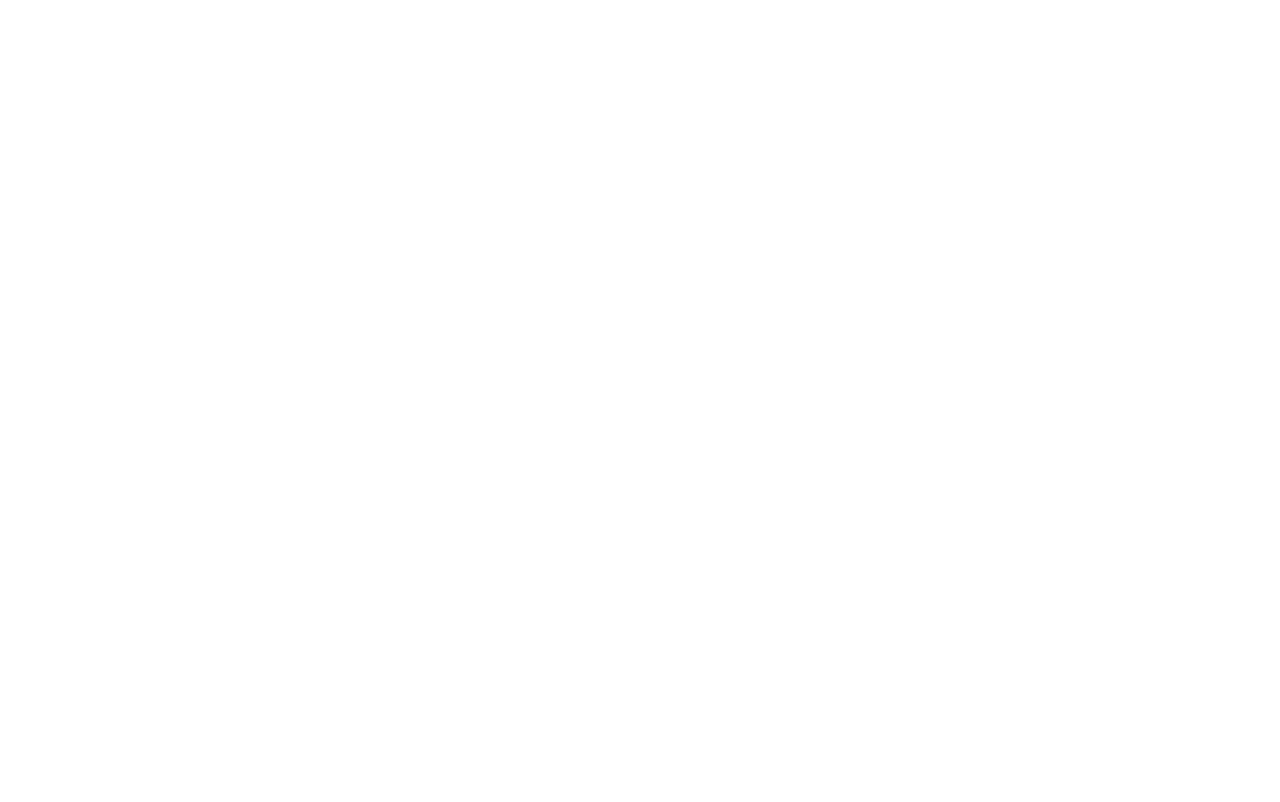
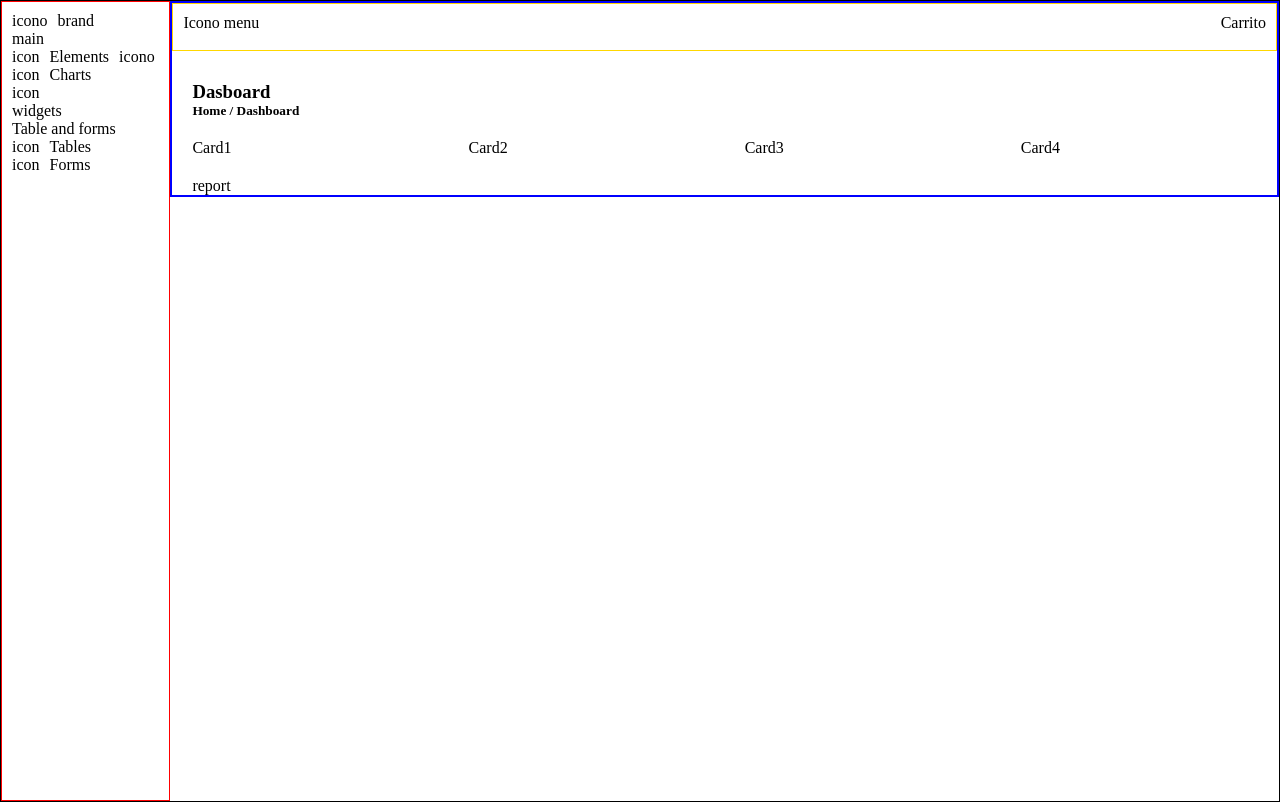
Before and after one commit to SebastianVergaraVelasquez/examenHTMLyCSS, a plain HTML site: page index.html in a window 1280 px wide. Drawn offline with nearby package versions, Linux system fonts and the light colour scheme.

Commit message:
style :construction: Maquetación inicial
Se construyó una maquetación de la página, aunque está aún está
en proceso de mejora.

commit 6e734f360495d67b48b9999cdd11f63150ad0137

```diff
--- a/css/style.css
+++ b/css/style.css
@@ -0,0 +1,59 @@
+*{
+    box-sizing: border-box;
+    padding: 0;
+    margin: 0;
+}
+
+.container{
+    display: flex;
+    border: 1px solid black;
+    width: 100%;
+}
+
+aside{
+    padding: 10px;
+    height: 100vh;
+    width: 15vw;
+    border: 1px solid red;
+}
+
+.logo{
+    display: flex;
+    gap: 10px;
+}
+
+.options{
+    display: flex;
+    gap: 10px;
+}
+
+.main-content{
+    height: 100%;
+    width: 100%;
+    border: 2px solid blue;
+}
+
+header{
+    border: 1px solid gold;
+    height: 6vh;
+    width: 100%;
+}
+
+nav{
+    padding: 10px;
+    display: flex;
+    justify-content: space-between;
+}
+
+main{
+    display: grid;
+    grid-template-columns: repeat(4 1fr);
+    grid-template-rows: auto;
+    gap: 20px;
+    padding-top: 30px;
+    padding-left: 20px;
+}
+
+.title-content{
+    grid-column: 1/span 4;
+}
--- a/index.html
+++ b/index.html
@@ -4,9 +4,88 @@
     <meta charset="UTF-8">
     <meta name="viewport" content="width=device-width, initial-scale=1.0">
     <link rel="stylesheet" href="css/style.css">
+    <link href='https://unpkg.com/boxicons@2.1.4/css/boxicons.min.css' rel='stylesheet'>
     <title>Document</title>
 </head>
 <body>
-
+    <div class="container">
+        <!-- barra lateral -->
+        <aside>
+            <div class="logo">
+                <div>
+                    icono
+                </div>
+                <div>
+                    brand
+                </div>
+            </div>
+            <div>
+                main
+            </div>
+            <div class="main-options">
+                <div class="options elements">
+                    <div>icon</div>
+                    <div>Elements</div>
+                    <div>icono</div>
+                </div>
+                <div class="options charts">
+                    <div>icon</div>
+                    <div>Charts</div>
+                </div>
+                <div>
+                    <div class="options widgets">icon</div>
+                    <div>widgets</div>
+                </div>
+            </div>
+            <div>
+                Table and forms
+            </div>
+            <div>
+                <div class="options tables">
+                    <div>icon</div>
+                    <div>Tables</div>
+                </div>
+                <div class="options forms">
+                    <div>icon</div>
+                    <div>Forms</div>
+                </div>
+            </div>
+        </aside>
+        <!-- contenido principal -->
+        <div class="main-content">
+            <header>
+                <nav>
+                    <a>
+                        Icono menu
+                    </a>
+                    <a>
+                        Carrito
+                    </a>
+                </nav>
+            </header>
+            <!-- dashboard -->
+            <main>
+                <div class="title-content">
+                    <h3>Dasboard</h3>
+                    <h5>Home / Dashboard</h5>
+                </div>
+                <div class="card">
+                    Card1
+                </div>
+                <div class="card">
+                    Card2
+                </div>
+                <div class="card">
+                    Card3
+                </div>
+                <div class="card">
+                    Card4
+                </div>
+                <div class="report">
+                    report
+                </div>
+            </main>
+        </div>
+    </div>
 </body>
 </html>
```
